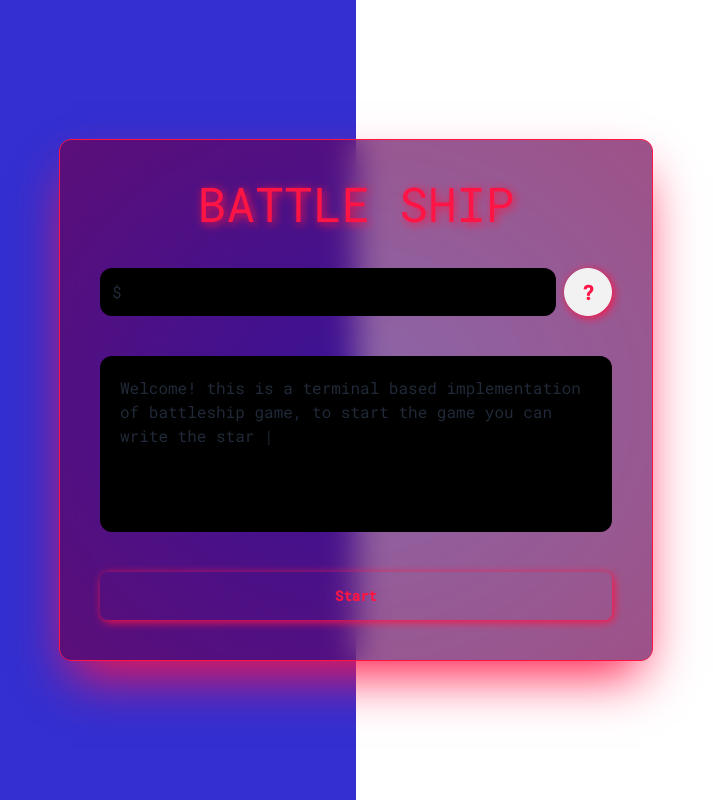
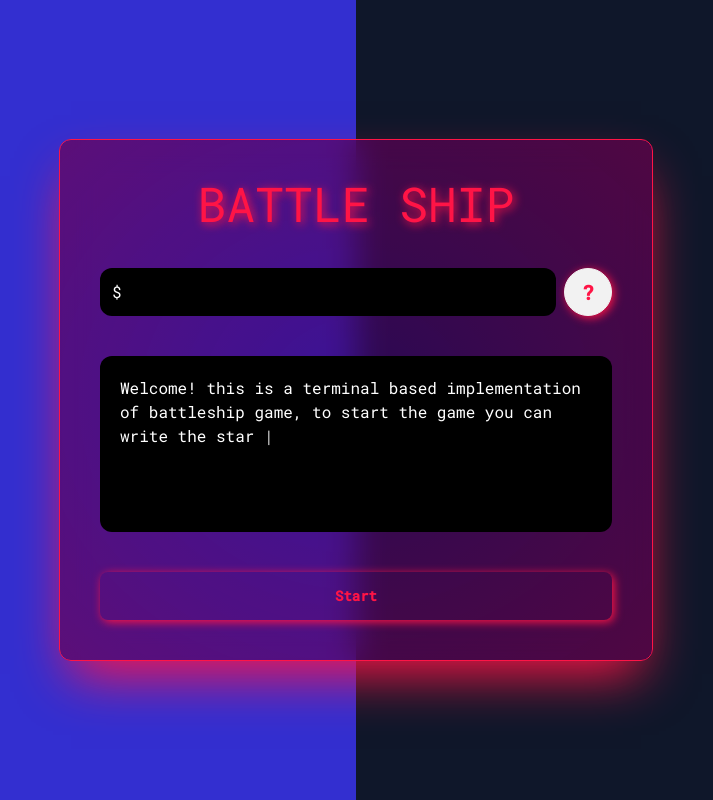
Before and after one commit to Azkanorouzi/battleship-react, a React (Vite) app: page / in a window 1280 px wide. Shown: the whole page, without its empty margins (284-997 px from the left). Built offline with nearby package versions, Linux system fonts and the light colour scheme.

Commit message:
Fix theme issues

```diff
--- a/src/features/game-control/MessageBoard.tsx
+++ b/src/features/game-control/MessageBoard.tsx
@@ -7,7 +7,7 @@ export default function MessageBoard() {
 
     const typedMessage = useTypeEffect({ text: messages.initial, speed: 50});
   return (
-    <motion.section className='h-44 max-w-lg bg-black rounded-xl overflow-y-scroll p-5 ' transition={{duration: .5}} initial={{opacity: 0}} animate={{opacity: 1}}>
+    <motion.section className='h-44 max-w-lg bg-black rounded-xl overflow-y-scroll p-5  text-white' transition={{duration: .5}} initial={{opacity: 0}} animate={{opacity: 1}}>
         {typedMessage} <motion.span initial={{opacity: 0}} animate={{opacity: 1}} transition={{repeat:Infinity, duration:.8, ease: 'linear'}}>|</motion.span>
     </motion.section>
   )
--- a/src/features/game-control/Terminal.tsx
+++ b/src/features/game-control/Terminal.tsx
@@ -3,6 +3,6 @@ import { motion } from 'framer-motion'
 
 export default function Terminal({animate = false, customStyles} : {animate?:boolean, customStyles?: string}) {
   return (
-    <motion.div className={`p-3 bg-black rounded-xl flex gap-1 flex-1 ${customStyles}`} initial={{opacity: animate ?  0: 1}} animate={{opacity: 1 }} transition={{delay: .7,duration: .5}}>$<span></span> <input type="text" name="command" id="command" className='focus:border-none focus:outline-none bg-black flex-1'/></motion.div>
+    <motion.div className={`p-3 bg-black rounded-xl flex gap-1 flex-1 ${customStyles} text-white`} initial={{opacity: animate ?  0: 1}} animate={{opacity: 1 }} transition={{delay: .7,duration: .5}}>$<span></span> <input type="text" name="command" id="command" className='focus:border-none focus:outline-none bg-black flex-1'/></motion.div>
   )
 }
--- a/src/ui/BackgroundSplitDecor.tsx
+++ b/src/ui/BackgroundSplitDecor.tsx
@@ -2,6 +2,9 @@ import { motion } from 'framer-motion'
 
 export default function BackgroundSplitDecor() {
   return (
-    <motion.div className='w-[50vw] h-screen absolute -z-10 bg-secondary ' initial={{opacity: 0}} animate={{opacity:1}} transition={{duration: 2, delay: 1}}></motion.div>
+    <div className='absolute flex  w-screen -z-10'>
+    <motion.div className={`w-[50vw] h-screen -z-20 bg-secondary `} initial={{opacity: 0}} animate={{opacity:1}} transition={{duration: 2, delay: 1}}></motion.div>
+    <motion.div className={`w-[50vw] h-screen  bg-slate-900 -z-20`} initial={{opacity: 0}} animate={{opacity:1}} transition={{duration: 2, delay: 1}}></motion.div>
+    </div>
   )
 }
```
